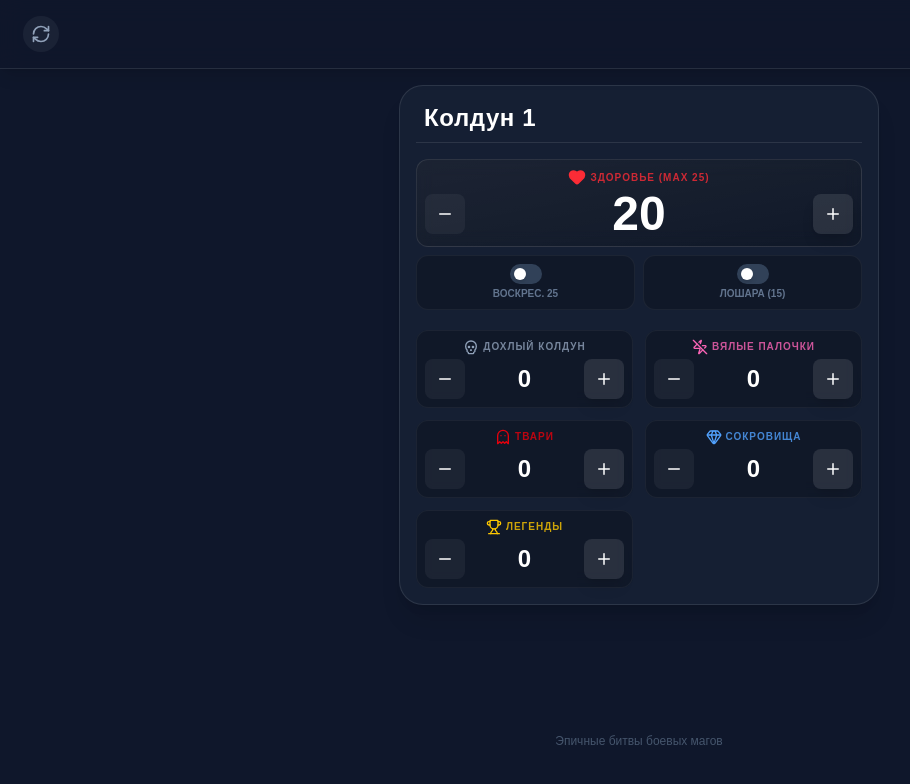
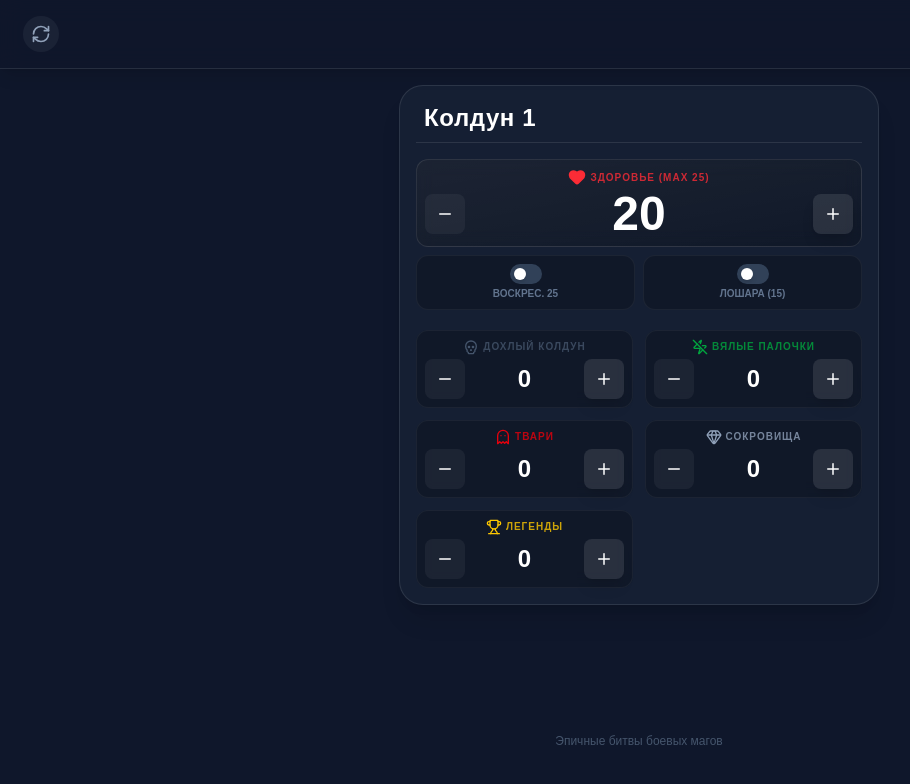
Before and after one commit to stepan41k/ESBM-tool, a React (Vite) app: page / in a window 1280 px wide. Shown: the top 784 px of the page, without its empty margins (1-911 px from the left). Built offline with nearby package versions, Linux system fonts and the light colour scheme.

Commit message:
change colors

```diff
--- a/src/components/PlayerCard.tsx
+++ b/src/components/PlayerCard.tsx
@@ -27,7 +27,6 @@ export const PlayerCard = ({ player }: { player: Player }) => {
 		<div
 			className={`w-full rounded-3xl p-4 border shadow-xl mb-6 last:mb-24 transition-colors duration-500 ${
 				player.isLoser
-
 					? 'bg-slate-800/50 border-white/10'
 					: 'bg-slate-800/50 border-white/10'
 			}`}
@@ -134,7 +133,7 @@ export const PlayerCard = ({ player }: { player: Player }) => {
 					label='Дохлый колдун'
 					value={player.deadWizards}
 					icon={<Skull size={16} />}
-					colorClass='text-slate-400'
+					colorClass='text-slate-600'
 					onIncrement={() => handleUpdate('deadWizards', 1)}
 					onDecrement={() => handleUpdate('deadWizards', -1)}
 				/>
@@ -142,7 +141,7 @@ export const PlayerCard = ({ player }: { player: Player }) => {
 					label='Вялые палочки'
 					value={player.limpWands}
 					icon={<ZapOff size={16} />}
-					colorClass='text-pink-400'
+					colorClass='text-green-600'
 					onIncrement={() => handleUpdate('limpWands', 1)}
 					onDecrement={() => handleUpdate('limpWands', -1)}
 				/>
@@ -158,7 +157,7 @@ export const PlayerCard = ({ player }: { player: Player }) => {
 					label='Сокровища'
 					value={player.treasures}
 					icon={<Gem size={16} />}
-					colorClass='text-blue-400'
+					colorClass='text-slate-400'
 					onIncrement={() => handleUpdate('treasures', 1)}
 					onDecrement={() => handleUpdate('treasures', -1)}
 				/>
```
